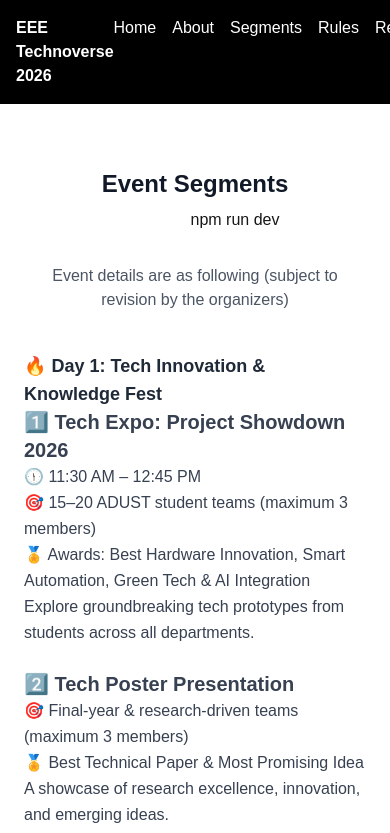
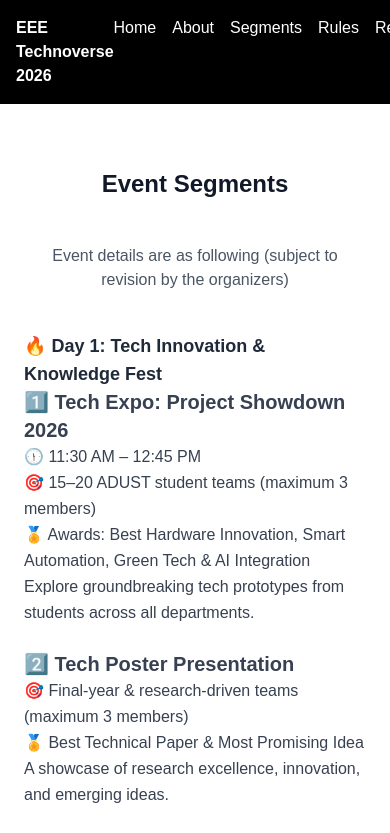
Before and after one commit to rae-mazid-adust/eee-technoverse-2026, a Next.js app: page /segments in a window 390 px wide. Shown: the top 833 px of the page. Built offline with nearby package versions, Linux system fonts and the light colour scheme.

Commit message:
Fix page heading visibility for mobile and tablet

```diff
--- a/app/segments/page.tsx
+++ b/app/segments/page.tsx
@@ -9,7 +9,7 @@ export default function Segments() {
 
         <div className="flex justify-center mt-2 mb-8">
           <span className="h-1 w-20 bg-technorange rounded"></span>
-        npm run dev</div>
+        </div>
 
         <p className="text-center text-gray-600 mb-10">
           Event details are as following (subject to revision by the organizers)
```
